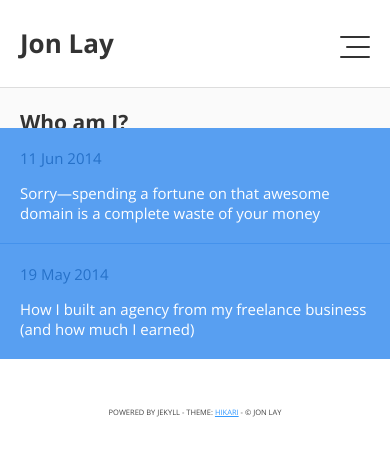
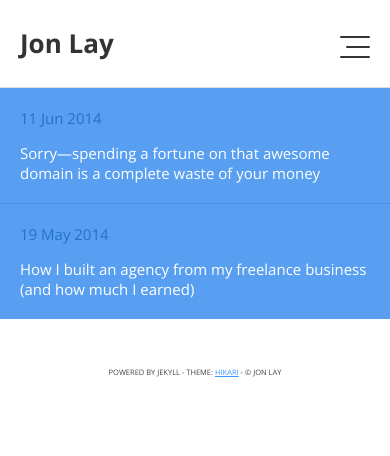
Before and after one commit to jonlay/jonlay.github.io, a Jekyll site: the page built from index.html, in a window 390 px wide. Shown: the top 456 px of the page. Built offline with Jekyll 4.4.1, drawn with Linux system fonts in a browser that asks for light colours; Markdown is read by kramdown in place of the engine named in the settings; comment, search, counter and statistics services are not loaded.

Commit message:
Fix mobile description styling

```diff
--- a/css/main.css
+++ b/css/main.css
@@ -562,7 +562,7 @@
   header .h-wrap { padding: 30px 20px; }
   ul.posts li .p-wrap { padding: 20px; }
   ul.posts li .p-wrap:hover { background: #67AAF7; padding-left: 20px; }
-  #off-canvas { padding: 20px 20px; }
+  #off-canvas { padding: 0 20px; }
   #off-canvas.toggled { padding: 20px; }
   #off-canvas #bio { width: 100%; }
   #off-canvas #avatar {
```
